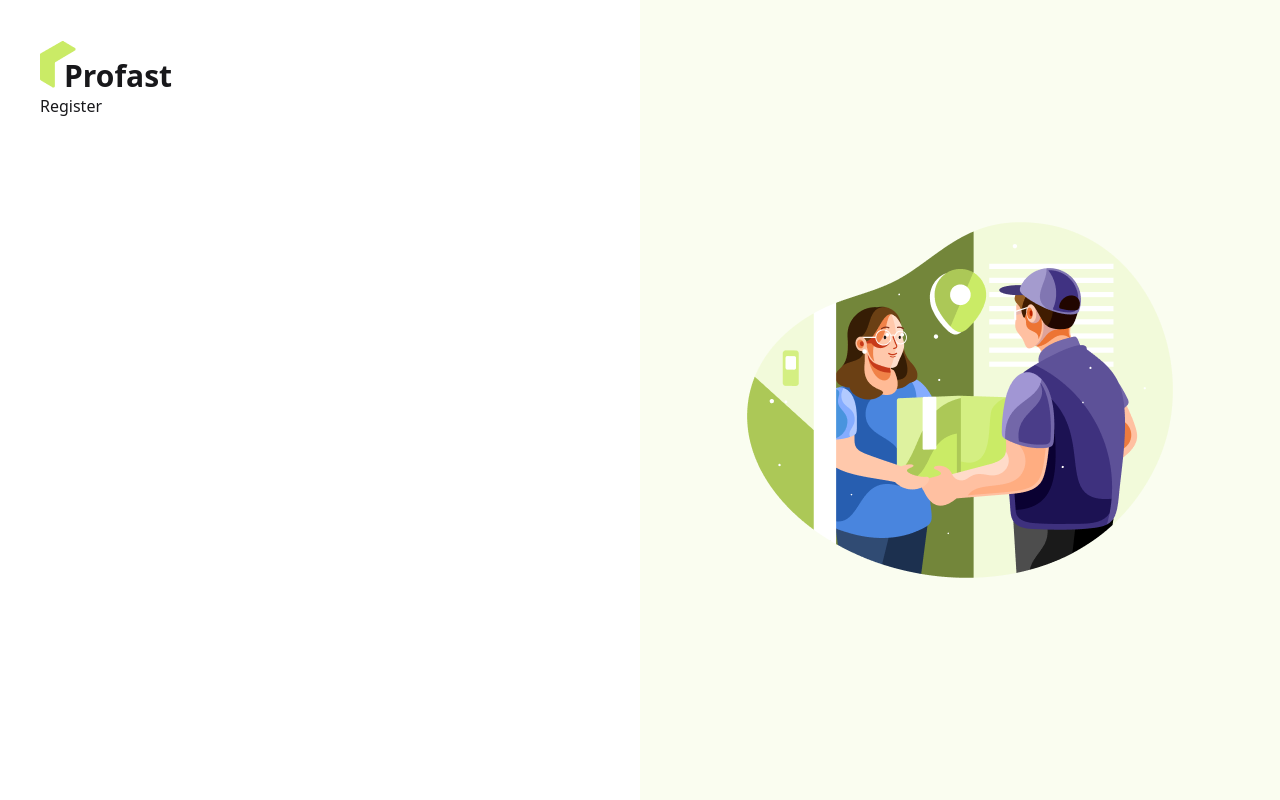
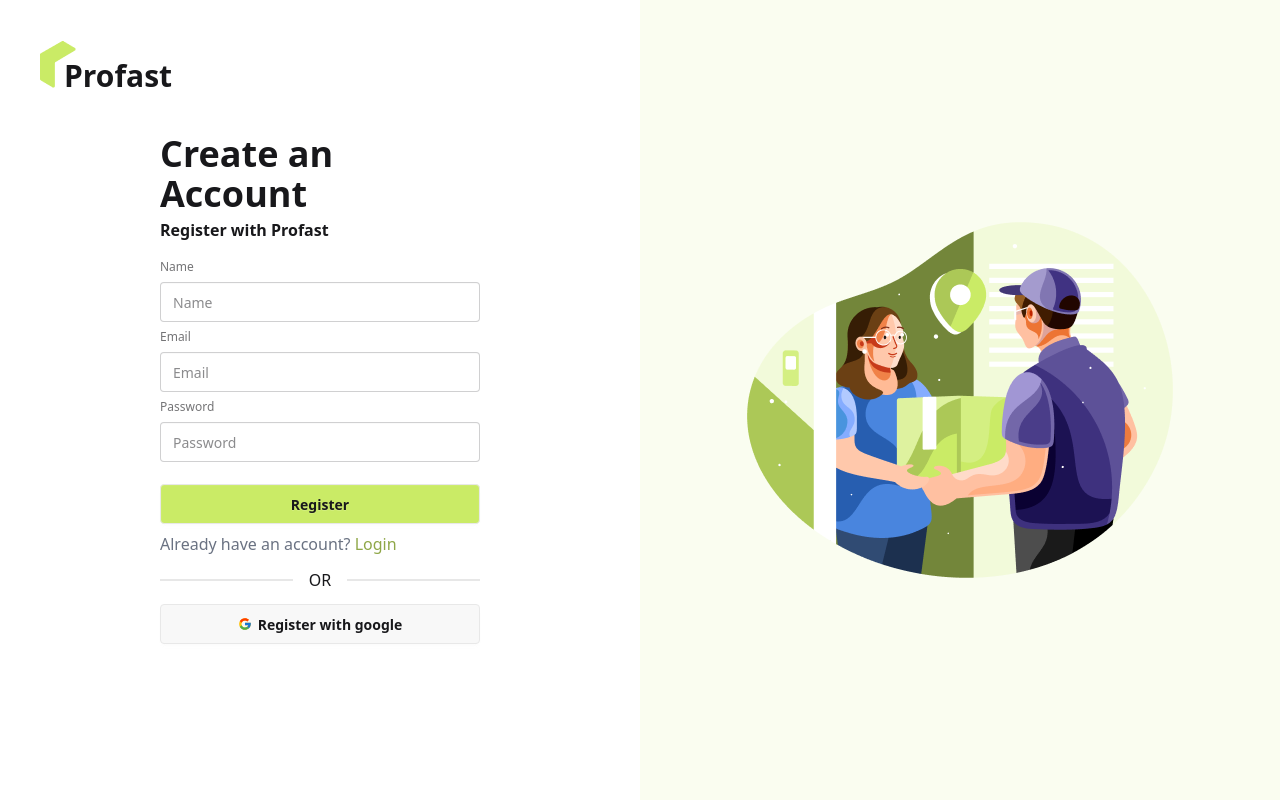
Before and after one commit to emonsimply/pro-fast, a React (Vite) app: page /register in a window 1280 px wide. Built offline with nearby package versions, Linux system fonts and the light colour scheme.

Commit message:
Register page added

```diff
--- a/src/pages/Authentication/Register/Register.jsx
+++ b/src/pages/Authentication/Register/Register.jsx
@@ -1,9 +1,35 @@
 import React from 'react';
+import { FcGoogle } from 'react-icons/fc';
+import { Link } from 'react-router';
 
 const Register = () => {
   return (
-    <div>
-      Register
+    <div className="card shrink-0 max-w-80 mx-auto mt-10">
+      <div>
+        <h1 className="font-bold text-4xl mb-1">Create an Account</h1>
+        <p className="font-semibold mb-3">Register with Profast</p>
+        <fieldset className="fieldset">
+          <label className="label">Name</label>
+          <input type="name" className="input" placeholder="Name" />
+          <label className="label">Email</label>
+          <input type="email" className="input" placeholder="Email" />
+          <label className="label">Password</label>
+          <input type="password" className="input" placeholder="Password" />
+
+          <button className="btn bg-[#CAEB66] mt-4">Register</button>
+        </fieldset>
+        <p className="text-gray-500 my-1">
+          Already have an account? {" "}
+          <Link className="text-[#8FA748]" to="/login">
+            Login
+          </Link>
+        </p>
+        <div className="divider">OR</div>
+        <button className="btn w-full">
+          <FcGoogle />
+          Register with google
+        </button>
+      </div>
     </div>
   );
 };
--- a/src/pages/shared/Navbar/Navbar.jsx
+++ b/src/pages/shared/Navbar/Navbar.jsx
@@ -60,7 +60,7 @@ const Navbar = () => {
       </div>
       <div className="navbar-end">
         <Link to="/login" className="btn font-bold text-gray-600 border-gray-300 rounded-xl ">Sign In</Link>
-        <button className="btn font-bold bg-[#CAEB66] text-gray-600 border-0 rounded-xl ml-2 ">Sign Up</button>
+        <Link to="/register" className="btn font-bold bg-[#CAEB66] text-gray-600 border-0 rounded-xl ml-2 ">Sign Up</Link>
       </div>
     </div>
   );
```
